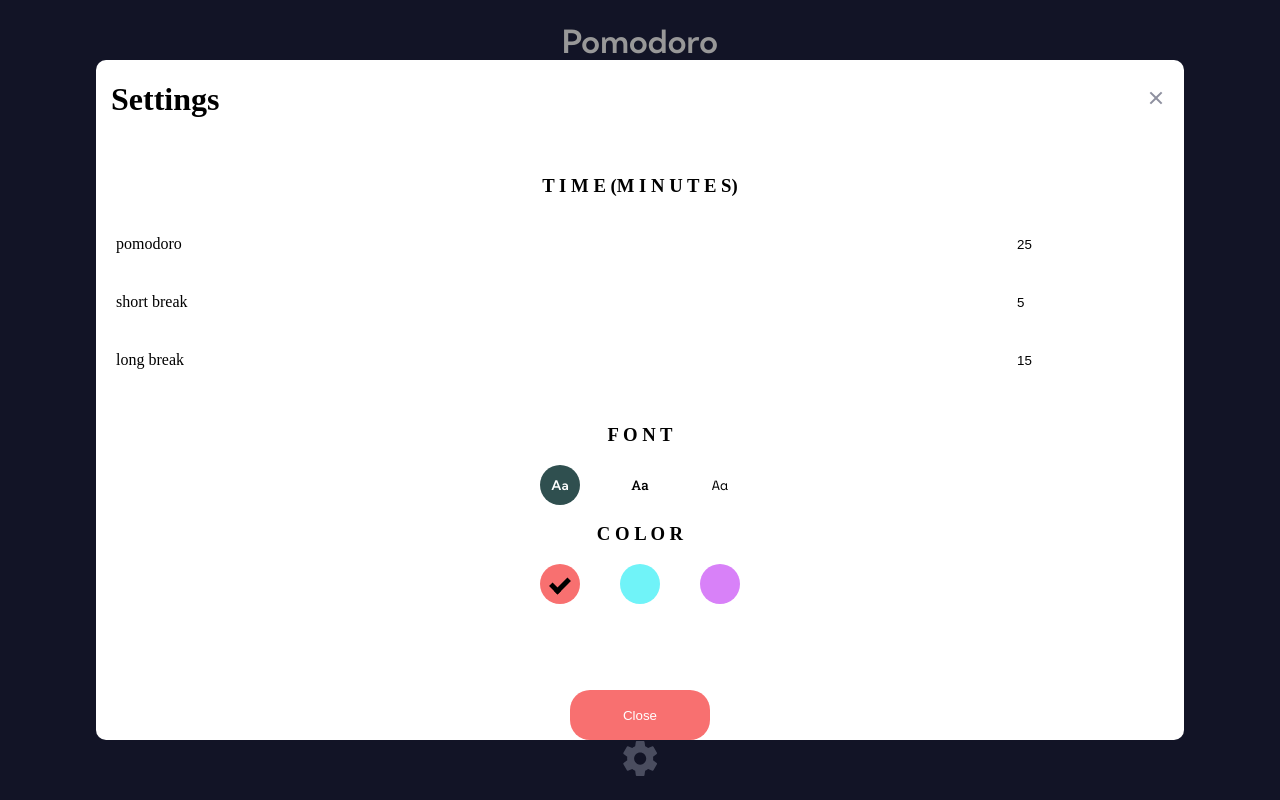
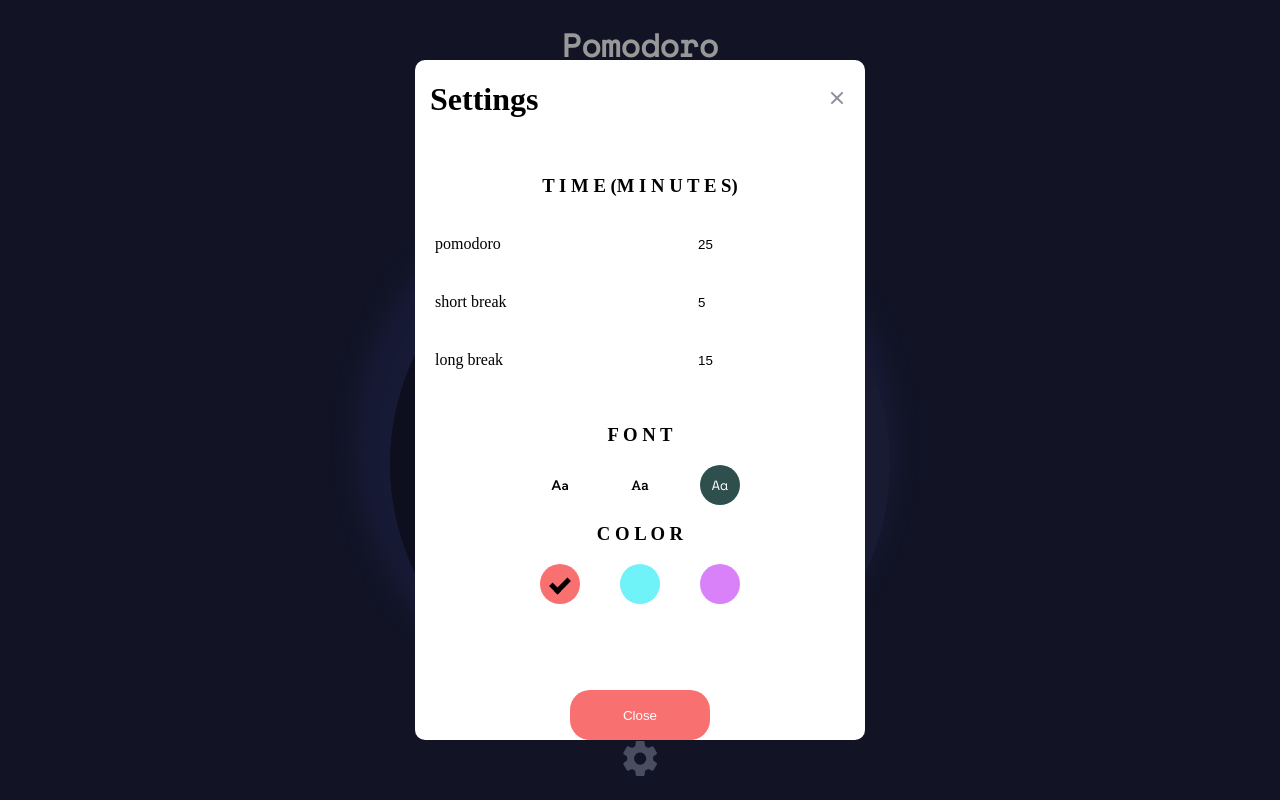
Before and after one commit to Pierpaolo01/vue-pomodoro-productivity, a Vue app: page / in a window 1280 px wide. Both pictures are taken after a click on the button 640 px from the left and 759 px from the top of the page. Built offline with nearby package versions, Linux system fonts and the light colour scheme.

Commit message:
reame & small changes

```diff
--- a/src/components/SettingsModal.vue
+++ b/src/components/SettingsModal.vue
@@ -147,7 +147,6 @@
   left: 0;
   background-color: rgba(0, 0, 0, 0.404);
   z-index: 5;
-  // display: flex;
   justify-content: center;
   align-items: center;
 
@@ -156,7 +155,7 @@
     height: 85%;
     border-radius: 10px;
     background-color: white;
-    max-width: h0px;
+    max-width: 450px;
     justify-content: space-between;
 
     header {
--- a/src/components/Timer.vue
+++ b/src/components/Timer.vue
@@ -120,7 +120,7 @@
   height: 0px;
   padding-bottom: 90%;
   border-radius: 50%;
-  //   background-color: white;
+  box-shadow: #262b58 -15px -20px 20px 20px;
   background-color: #1e213f;
   background: linear-gradient(120deg, #161932 35%, #292d53 75%);
   justify-content: center;
--- a/src/store/index.js
+++ b/src/store/index.js
@@ -10,7 +10,7 @@
     short: 5,
     long: 15,
     settingsIsOpen: false,
-    fontStyle: "kumbh sans",
+    fontStyle: "space mono",
     mainColor: "#f87070",
   },
   mutations: {
```
Also changed, not shown: src/components/SwitchDialog.vue (+7 -6 lines), preview.jpg (added).
